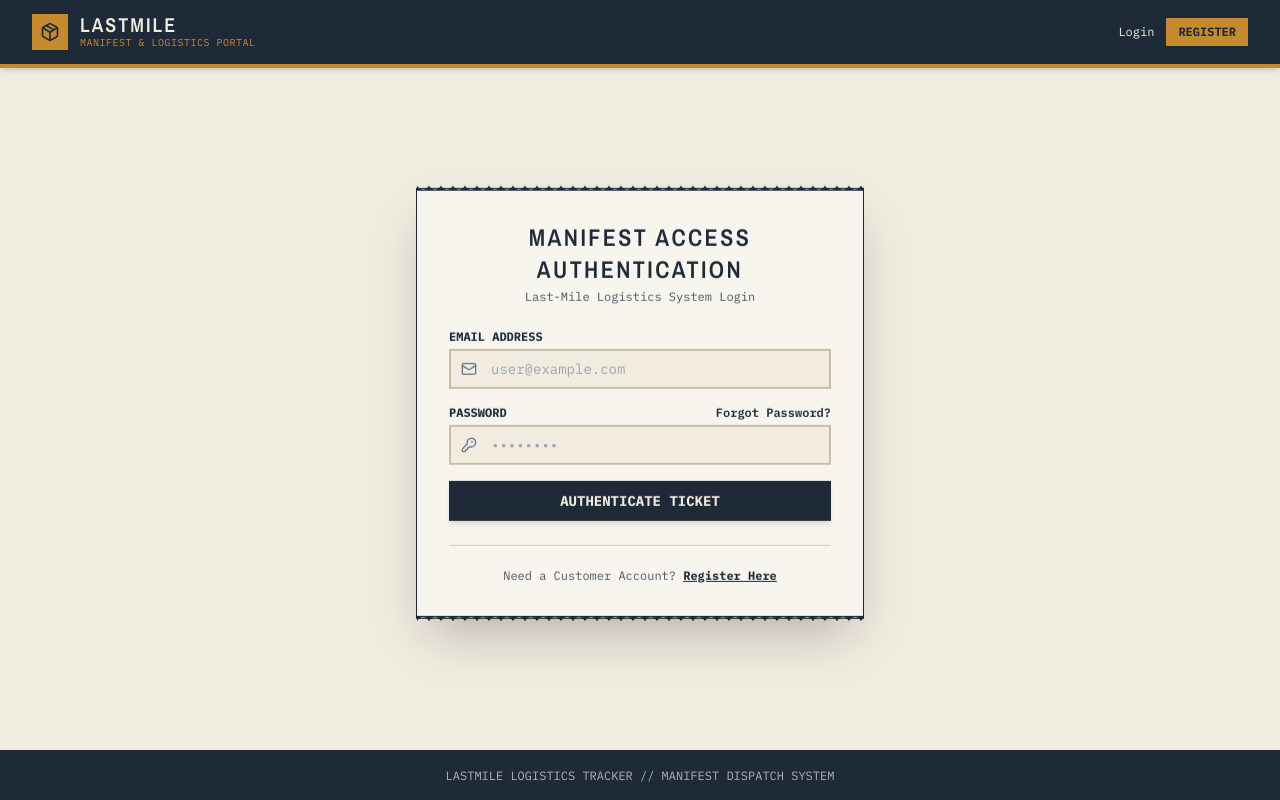
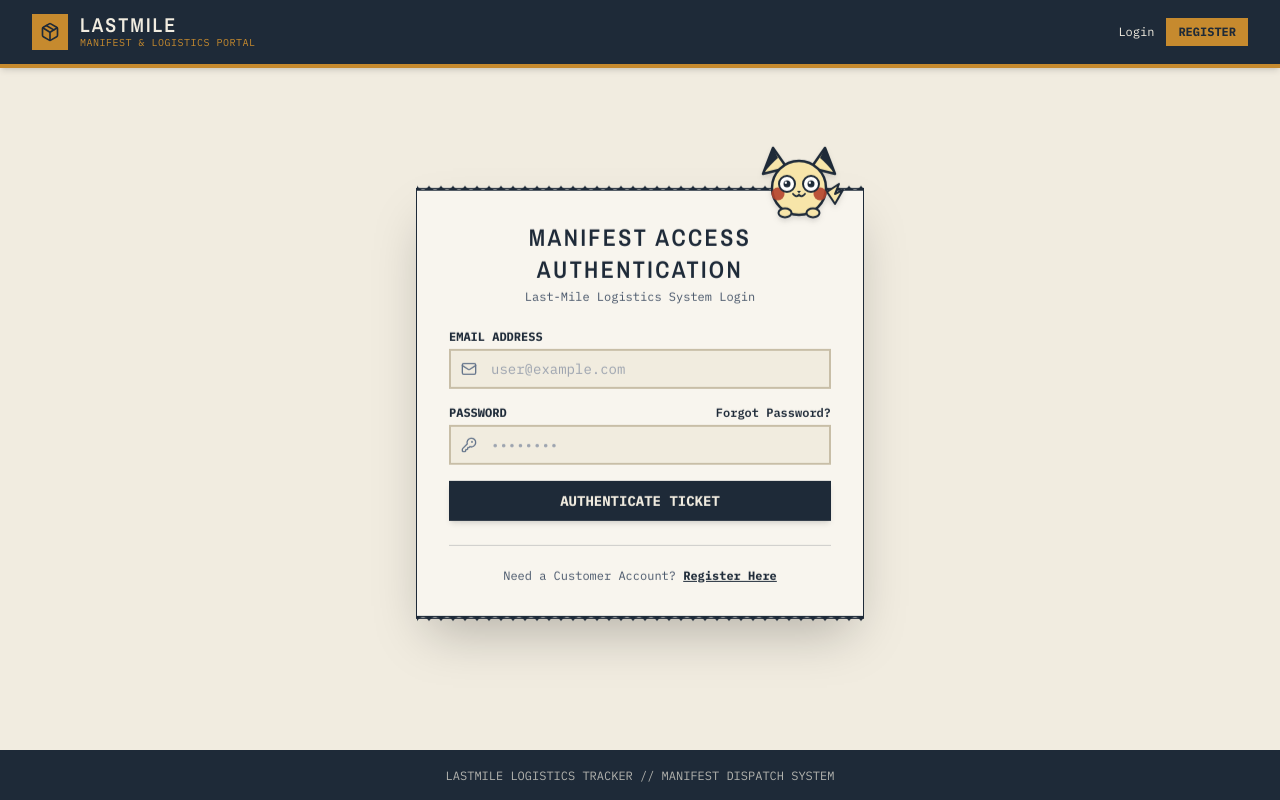
Before and after one commit to bhardwaj3026/Last-Mile-Delivery-Platform, a React (Vite) app in the folder frontend/: page /login in a window 1280 px wide. Built offline with nearby package versions, Linux system fonts and the light colour scheme; no server answers.

Commit message:
feat(frontend): add Pokemon-inspired cartoon mascot with cursor eye tracking on login card

```diff
--- /dev/null
+++ b/frontend/src/components/CatMascot.tsx
@@ -0,0 +1,140 @@
+import React, { useEffect, useState, useRef } from 'react';
+
+export const CatMascot: React.FC = () => {
+  const leftEyeRef = useRef<SVGCircleElement>(null);
+  const rightEyeRef = useRef<SVGCircleElement>(null);
+
+  const [leftPupil, setLeftPupil] = useState({ x: 0, y: 0 });
+  const [rightPupil, setRightPupil] = useState({ x: 0, y: 0 });
+  const [isBlinking, setIsBlinking] = useState(false);
+
+  const animFrameId = useRef<number | null>(null);
+
+  useEffect(() => {
+    const handleMouseMove = (e: MouseEvent) => {
+      if (animFrameId.current) cancelAnimationFrame(animFrameId.current);
+
+      animFrameId.current = requestAnimationFrame(() => {
+        const mouseX = e.clientX;
+        const mouseY = e.clientY;
+
+        // Calculate left eye offset
+        if (leftEyeRef.current) {
+          const rect = leftEyeRef.current.getBoundingClientRect();
+          const eyeCenterX = rect.left + rect.width / 2;
+          const eyeCenterY = rect.top + rect.height / 2;
+          const dx = mouseX - eyeCenterX;
+          const dy = mouseY - eyeCenterY;
+          const angle = Math.atan2(dy, dx);
+          const dist = Math.min(Math.hypot(dx, dy), 3.5);
+          setLeftPupil({
+            x: Math.cos(angle) * dist,
+            y: Math.sin(angle) * dist,
+          });
+        }
+
+        // Calculate right eye offset
+        if (rightEyeRef.current) {
+          const rect = rightEyeRef.current.getBoundingClientRect();
+          const eyeCenterX = rect.left + rect.width / 2;
+          const eyeCenterY = rect.top + rect.height / 2;
+          const dx = mouseX - eyeCenterX;
+          const dy = mouseY - eyeCenterY;
+          const angle = Math.atan2(dy, dx);
+          const dist = Math.min(Math.hypot(dx, dy), 3.5);
+          setRightPupil({
+            x: Math.cos(angle) * dist,
+            y: Math.sin(angle) * dist,
+          });
+        }
+      });
+    };
+
+    window.addEventListener('mousemove', handleMouseMove);
+    return () => {
+      window.removeEventListener('mousemove', handleMouseMove);
+      if (animFrameId.current) cancelAnimationFrame(animFrameId.current);
+    };
+  }, []);
+
+  // Periodic blinking effect every ~4.5s
+  useEffect(() => {
+    const interval = setInterval(() => {
+      setIsBlinking(true);
+      setTimeout(() => setIsBlinking(false), 160);
+    }, 4500);
+
+    return () => clearInterval(interval);
+  }, []);
+
+  return (
+    <div className="absolute -top-10 right-4 z-20 pointer-events-none select-none animate-cat-bob">
+      <svg
+        width="96"
+        height="76"
+        viewBox="0 0 96 76"
+        fill="none"
+        xmlns="http://www.w3.org/2000/svg"
+        className="drop-shadow-md"
+      >
+        {/* Pokémon-style Pointy Left Ear */}
+        <g>
+          <polygon points="12,28 22,2 36,22" fill="#F7E5A9" stroke="#1E2A38" strokeWidth="2.5" strokeLinejoin="round" />
+          {/* Black Tip */}
+          <path d="M 12,28 L 22,2 L 27,12 Q 20,18 12,28 Z" fill="#1E2A38" />
+        </g>
+
+        {/* Pokémon-style Pointy Right Ear */}
+        <g>
+          <polygon points="60,22 74,2 84,28" fill="#F7E5A9" stroke="#1E2A38" strokeWidth="2.5" strokeLinejoin="round" />
+          {/* Black Tip */}
+          <path d="M 84,28 L 74,2 L 69,12 Q 76,18 84,28 Z" fill="#1E2A38" />
+        </g>
+
+        {/* Tail sticking out behind right side */}
+        <path
+          d="M 76,46 L 88,38 L 84,48 L 92,44 L 84,58 Z"
+          fill="#F7E5A9"
+          stroke="#1E2A38"
+          strokeWidth="2"
+          strokeLinejoin="round"
+        />
+
+        {/* Round Pokémon Head */}
+        <circle cx="48" cy="42" r="27" fill="#F7E5A9" stroke="#1E2A38" strokeWidth="2.5" />
+
+        {/* Rosy Red Cheek Spots */}
+        <circle cx="27" cy="48" r="6.5" fill="#B4432E" opacity="0.9" />
+        <circle cx="69" cy="48" r="6.5" fill="#B4432E" opacity="0.9" />
+
+        {/* Left Eye White Container */}
+        <g className={isBlinking ? 'cat-eye-blink' : ''} style={{ transformOrigin: '36px 38px' }}>
+          <circle ref={leftEyeRef} cx="36" cy="38" r="8" fill="#FFFFFF" stroke="#1E2A38" strokeWidth="2" />
+          {/* Left Pupil */}
+          <circle cx={36 + leftPupil.x} cy={38 + leftPupil.y} r="3.5" fill="#1E2A38" />
+          {/* Eye Shine Catchlight */}
+          <circle cx={36 + leftPupil.x - 1.2} cy={38 + leftPupil.y - 1.2} r="1.2" fill="#FFFFFF" />
+        </g>
+
+        {/* Right Eye White Container */}
+        <g className={isBlinking ? 'cat-eye-blink' : ''} style={{ transformOrigin: '60px 38px' }}>
+          <circle ref={rightEyeRef} cx="60" cy="38" r="8" fill="#FFFFFF" stroke="#1E2A38" strokeWidth="2" />
+          {/* Right Pupil */}
+          <circle cx={60 + rightPupil.x} cy={38 + rightPupil.y} r="3.5" fill="#1E2A38" />
+          {/* Eye Shine Catchlight */}
+          <circle cx={60 + rightPupil.x - 1.2} cy={38 + rightPupil.y - 1.2} r="1.2" fill="#FFFFFF" />
+        </g>
+
+        {/* Tiny Pokémon Nose */}
+        <polygon points="46,45 50,45 48,47.5" fill="#1E2A38" />
+
+        {/* Cute Anime 'w' Mouth */}
+        <path d="M 42,48 Q 45,52 48,49 Q 51,52 54,48" fill="none" stroke="#1E2A38" strokeWidth="1.8" strokeLinecap="round" />
+
+        {/* Front Paws perched over ticket card top border */}
+        <ellipse cx="34" cy="67" rx="6.5" ry="4.5" fill="#F7E5A9" stroke="#1E2A38" strokeWidth="2" />
+        <ellipse cx="62" cy="67" rx="6.5" ry="4.5" fill="#F7E5A9" stroke="#1E2A38" strokeWidth="2" />
+      </svg>
+    </div>
+  );
+};
--- a/frontend/src/index.css
+++ b/frontend/src/index.css
@@ -176,9 +176,34 @@ select,
   transition: opacity 200ms ease-out;
 }
 
+/* Cat Mascot Animations */
+@keyframes catIdleBob {
+  0%, 100% { transform: translateY(0px); }
+  50% { transform: translateY(-3px); }
+}
+
+.animate-cat-bob {
+  animation: catIdleBob 3.2s ease-in-out infinite 0.6s;
+}
+
+@keyframes catBlink {
+  0%, 100% { transform: scaleY(1); }
+  50% { transform: scaleY(0.1); }
+}
+
+.cat-eye-blink {
+  animation: catBlink 160ms ease-in-out;
+}
+
 /* Reduced Motion Constraints */
 @media (prefers-reduced-motion: reduce) {
   .animate-float-drift {
+    animation: none !important;
+  }
+  .animate-cat-bob {
+    animation: none !important;
+  }
+  .cat-eye-blink {
     animation: none !important;
   }
   .perforated-shimmer-bar {
--- a/frontend/src/pages/LoginPage.tsx
+++ b/frontend/src/pages/LoginPage.tsx
@@ -3,6 +3,7 @@ import { useAuth } from '../context/AuthContext';
 import { useNavigate, Link } from 'react-router-dom';
 import { AlertCircle, KeyRound, Mail } from 'lucide-react';
 import { StatusStamp } from '../components/StatusStamp';
+import { CatMascot } from '../components/CatMascot';
 
 export const LoginPage: React.FC = () => {
   const { login } = useAuth();
@@ -114,6 +115,9 @@ export const LoginPage: React.FC = () => {
             isShaking ? 'animate-card-shake' : ''
           }`}
         >
+          {/* Original Cartoon Cat Mascot with Cursor-Tracking Eyes */}
+          <CatMascot />
+
           {/* Hero Stamp Submission Overlay */}
           {stampState !== 'none' && (
             <div
```
